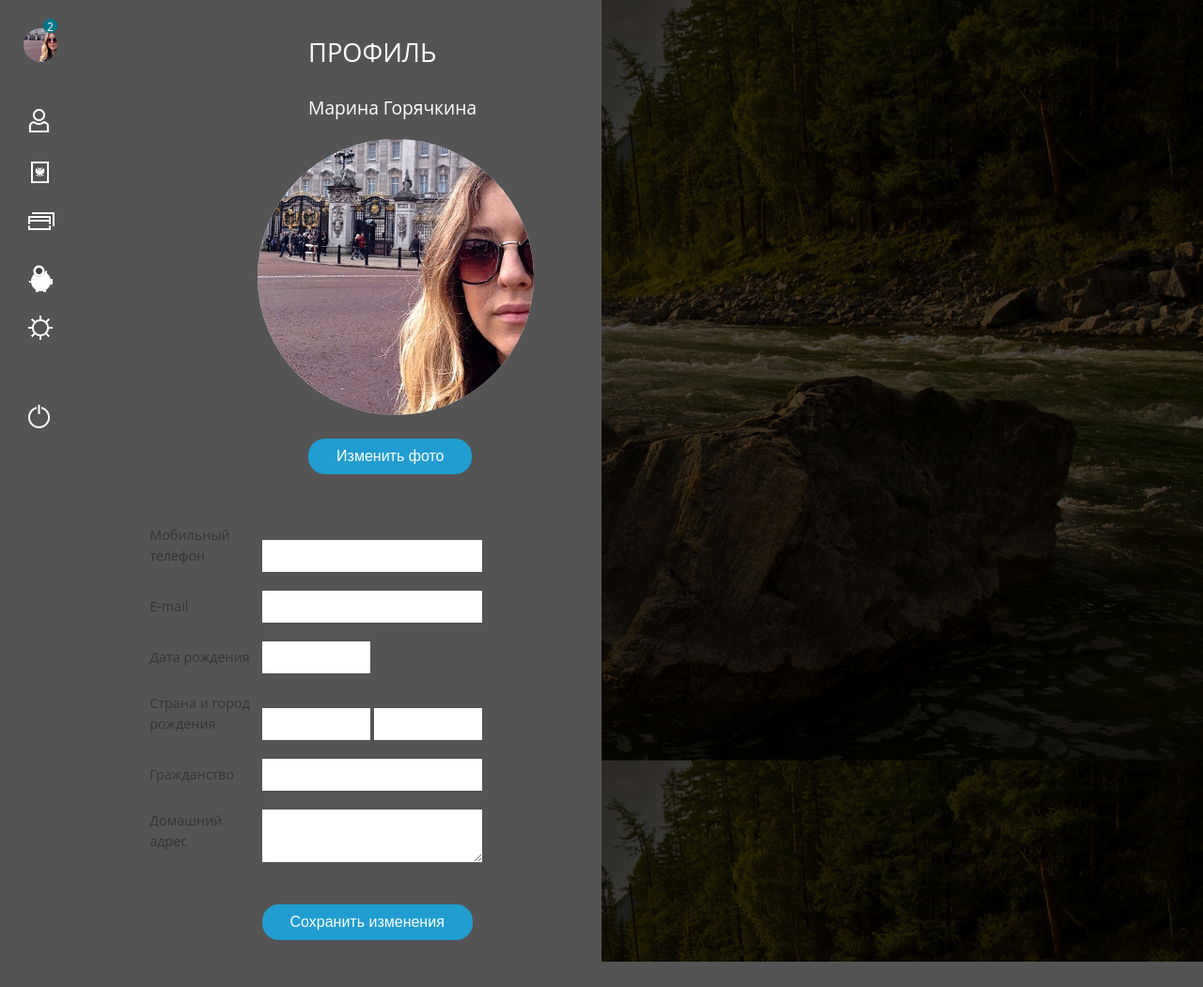
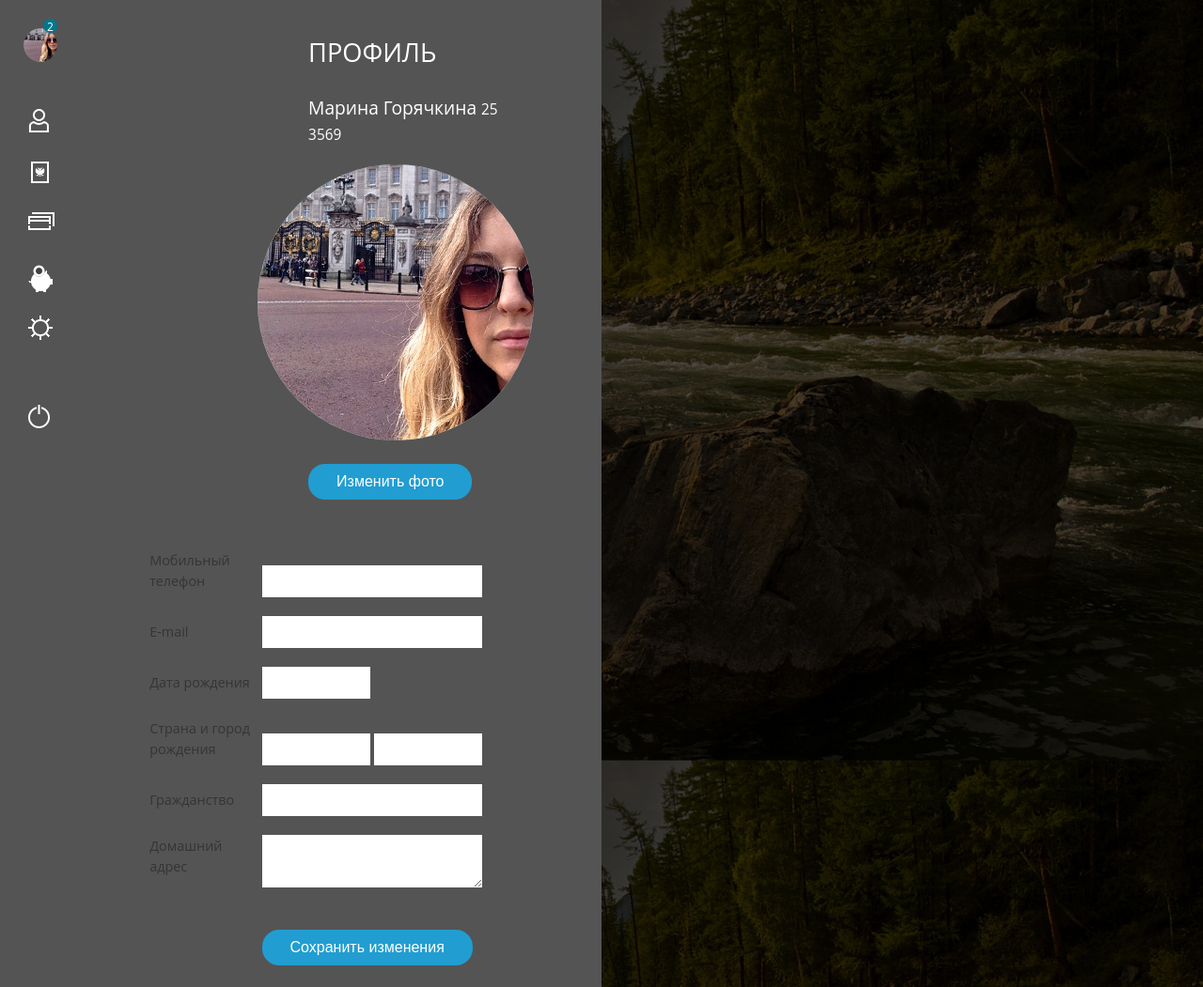
Before and after one commit to KateKorneeva/user-profile, a PHP site: page / in a window 1280 px wide. Shown: the whole page at 94% size. Before the commit the page ends 1024 px from the top, so only its background shows below. Run offline with PHP 8.4, Linux system fonts and the light colour scheme.

Commit message:
added span for achievments

```diff
--- a/index.html
+++ b/index.html
@@ -65,7 +65,11 @@
 				<div class="profile-box">
 					<div class="general-info">
 						<p class="profile-box__header">Профиль</p>
-						<p class="profile-box__name">Марина Горячкина</p>
+						<p class="profile-box__name">
+						Марина Горячкина
+						<span class="achiev">25 </span>
+						<span class="achiev">3569 </span>
+						</p>
 						<img class="avatar" src="img/avatar.jpg">
 						<button class="button btn-photo">Изменить фото</button>
 					</div>
--- a/style.css
+++ b/style.css
@@ -229,6 +229,10 @@ a {
 	margin-left: 20%;
 }
 
+.achiev {
+	font-size: 0.8em;
+}
+
 .avatar {
 	border-radius: 50%;
 }
```
